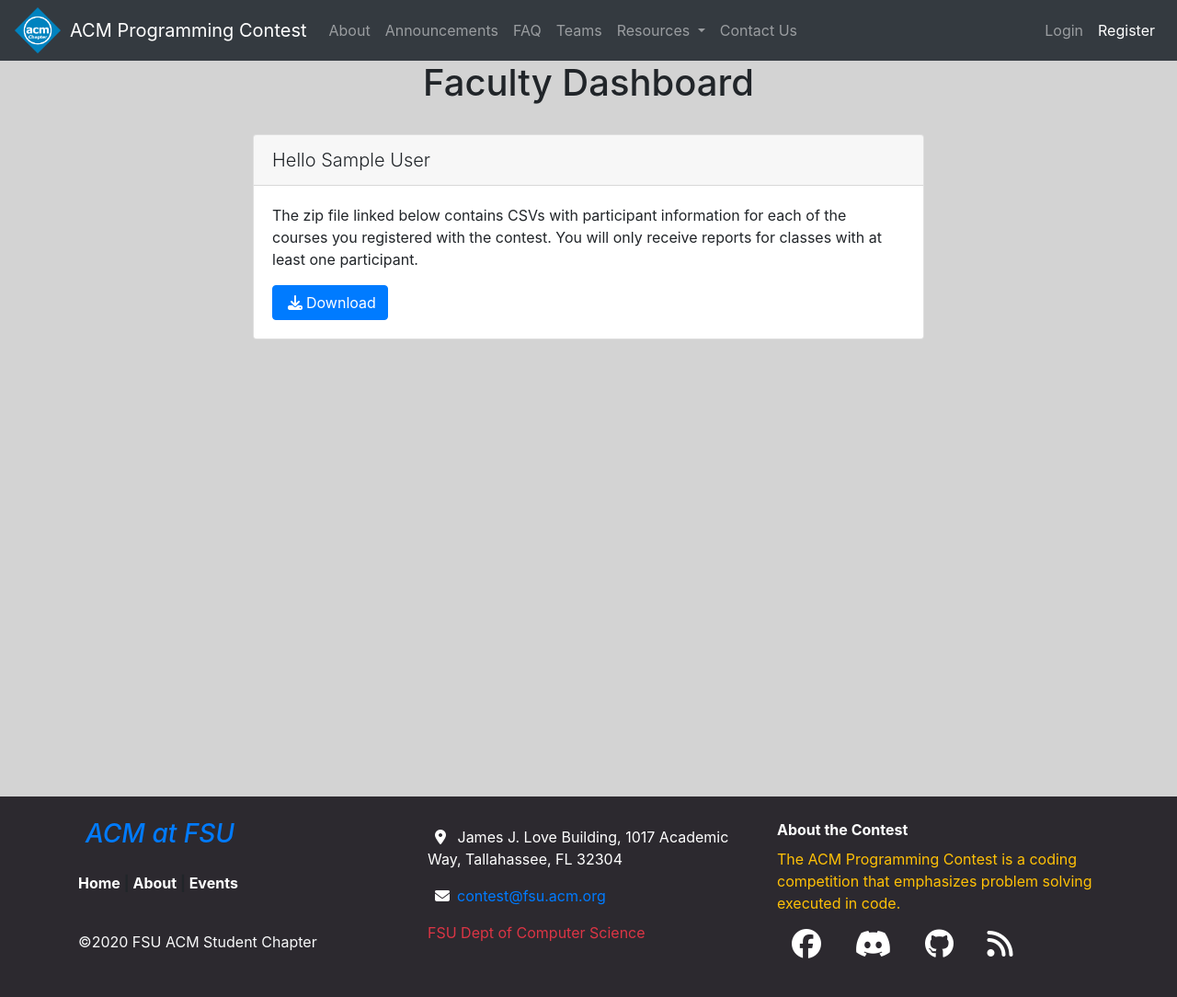
After one commit to mmcinnestaylor/Programming-Contest-Suite, a Django app: template src/contestadmin/templates/contestadmin/faculty_dashboard.html in a window 1280 px wide. The commit adds this page. Shown: the whole page at 92% size. Run offline with Django 3.2, Linux system fonts and the light colour scheme; the template is opened without the code that fills it: most values are stand-ins (such as "Sample title", 1, 10 or a date in 2020); parts of the project's set-up code (start-up, migrations or seed data) failed here and were passed over; some libraries are stand-ins or nearby versions.

Commit message:
created small dashboard for faculty files

```diff
--- a/src/contestadmin/templates/contestadmin/ec_available_email.html
+++ b/src/contestadmin/templates/contestadmin/ec_available_email.html
@@ -3,7 +3,7 @@ Hello {{ faculty.first_name }},
 
 Thank you for offering extra credit in your course(s) for Programming Contest participation. The documents containing participation information for your students are available, and can be accessed via the link below. If you have any issues accessing the files, please do not hesitate to contact us.
 
-http://{{ domain }}{% url 'fac_ec_files' uidb64=uid %}
+http://{{ domain }}{% url 'fac_ec_dashboard' uidb64=uid %}
 
 Cheers,
 The Programming Contest Team
--- /dev/null
+++ b/src/contestadmin/templates/contestadmin/faculty_dashboard.html
@@ -0,0 +1,23 @@
+{% extends 'core/base.html' %}
+{% load static %}
+
+{% block title %}Faculty Dashboard{% endblock %}
+
+{% block content %}
+	<div class="row justify-content-center">
+		<h1>Faculty Dashboard</h1>
+	</div>
+	<div class="row justify-content-center mt-4">
+		<div class="col-8">
+			<div class="card">
+				<div class="card-header lead">
+					Hello {{ first_name }} {{ last_name }}
+				</div>
+				<div class="card-body">
+				<p class="card-text">The zip file linked below contains CSVs with participant information for each of the courses you registered with the contest. You will only receive reports for classes with at least one participant. </p>
+				<a href="{% url 'fac_ec_files_dl' uidb64=uid  %}" class="btn btn-primary"><i class="fa fa-download mx-1" aria-hidden="true"></i>Download</a>
+				</div>
+			</div>
+		</div>
+	</div>
+{% endblock %}
```
